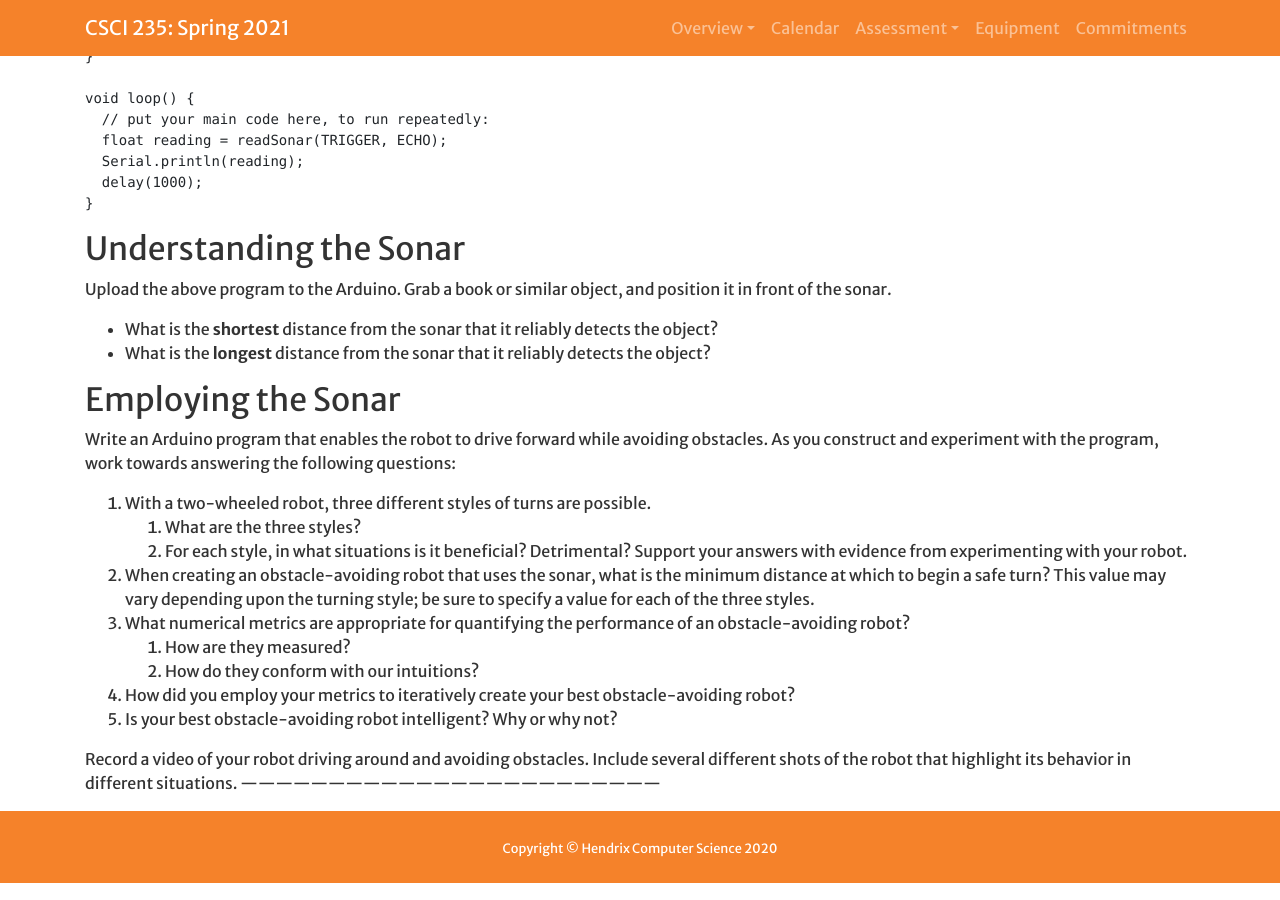
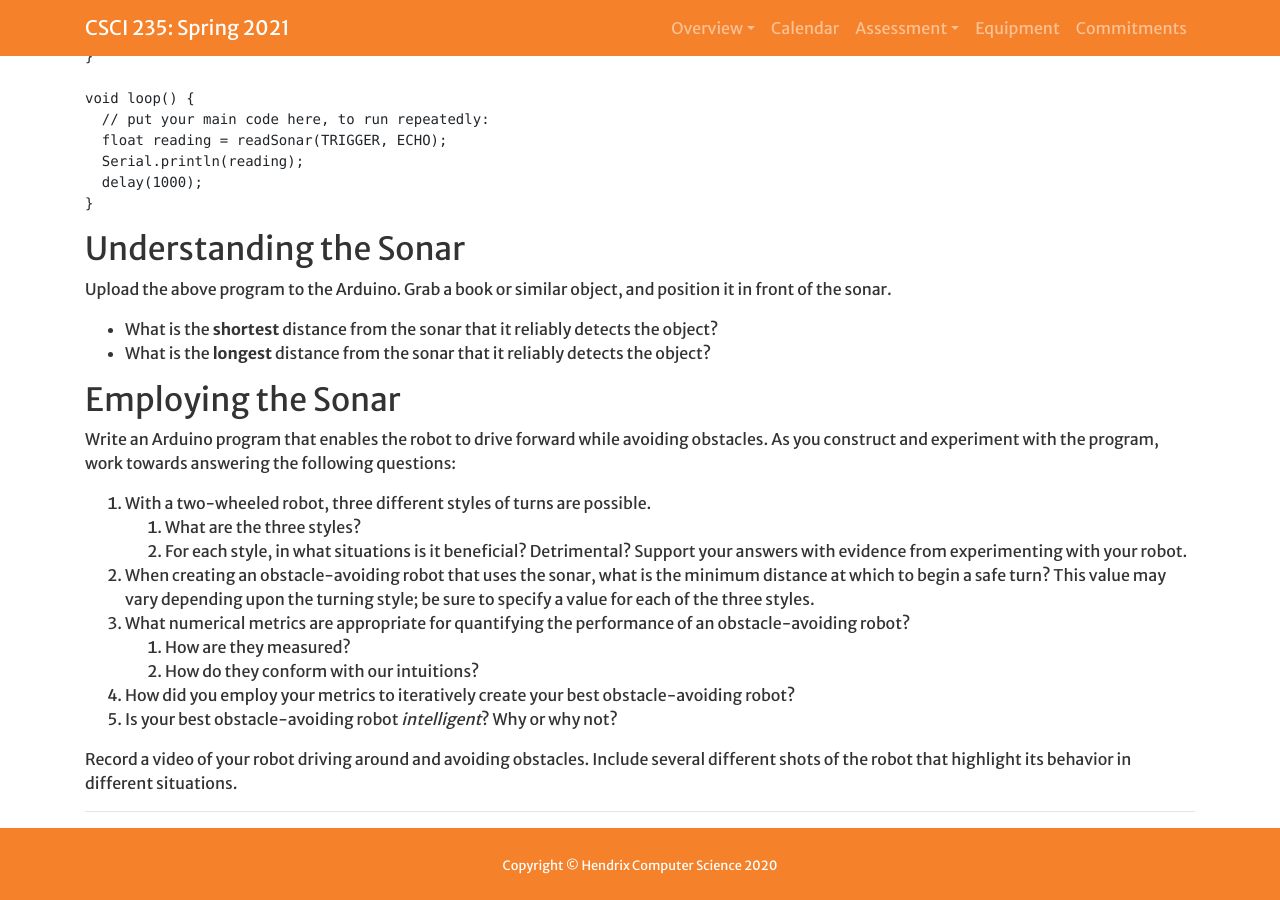
Before and after one commit to Hendrix-CS/csci235, a Jekyll site: the page built from projects/Sonar.md, in a window 1280 px wide and 900 px high, scrolled down 2048 px. Built offline with Jekyll 4.4.1, drawn with Linux system fonts in a browser that asks for light colours; a script that is not in the unit is left out; our own code applies the rules of GitHub Pages for plain Markdown files.

Commit message:
Slight edits.

```diff
--- a/projects/Sonar.md
+++ b/projects/Sonar.md
@@ -101,8 +101,9 @@ and experiment with the program, work towards answering the following questions:
    1. How are they measured?
    2. How do they conform with our intuitions?
 4. How did you employ your metrics to iteratively create your best obstacle-avoiding robot?
-5. Is your best obstacle-avoiding robot intelligent? Why or why not?
+5. Is your best obstacle-avoiding robot *intelligent*? Why or why not?
 
 Record a video of your robot driving around and avoiding obstacles. Include several different shots of the
 robot that highlight its behavior in different situations.
+
 ------------------------------------------------------------------------
```
